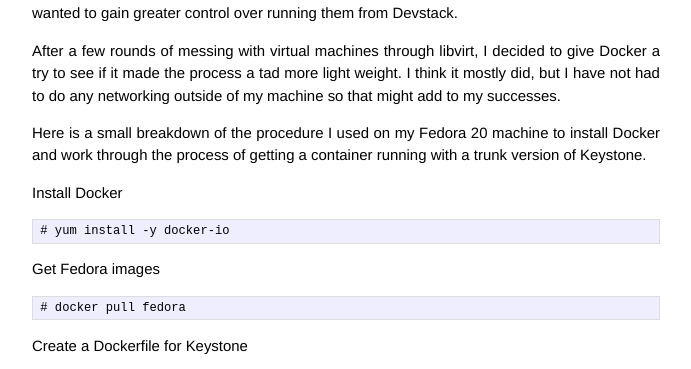
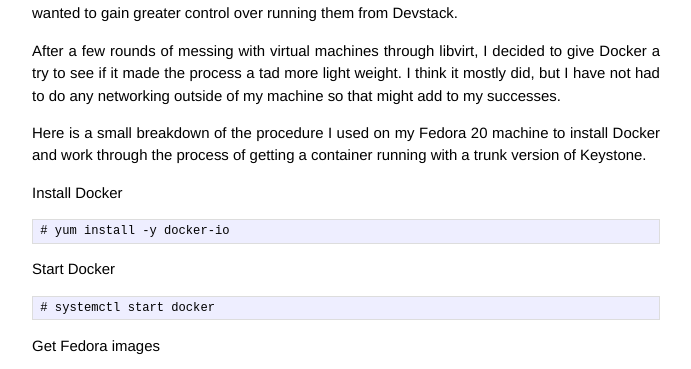
Before and after one commit to elmiko/elmiko.github.io, a Jekyll site: the page built from _posts/2014-06-06-Creating-a-simple-Docker-container-for-Keystone-trunk.markdown, in a window 1280 px wide and 900 px high, scrolled down 304 px, cut to the strip 0-369 px from the top of the window. Shown: the whole strip, without its empty margins (294-985 px from the left). Built offline with Jekyll 4.4.1, drawn with Linux system fonts in a browser that asks for light colours; Markdown is read by kramdown in place of the engine named in the settings.

Commit message:
adding missing step to keystone docker stuff

```diff
--- a/_posts/2014-06-06-Creating-a-simple-Docker-container-for-Keystone-trunk.markdown
+++ b/_posts/2014-06-06-Creating-a-simple-Docker-container-for-Keystone-trunk.markdown
@@ -26,6 +26,10 @@
 Install Docker
 
     # yum install -y docker-io
+
+Start Docker
+
+    # systemctl start docker
 
 Get Fedora images
 
```
